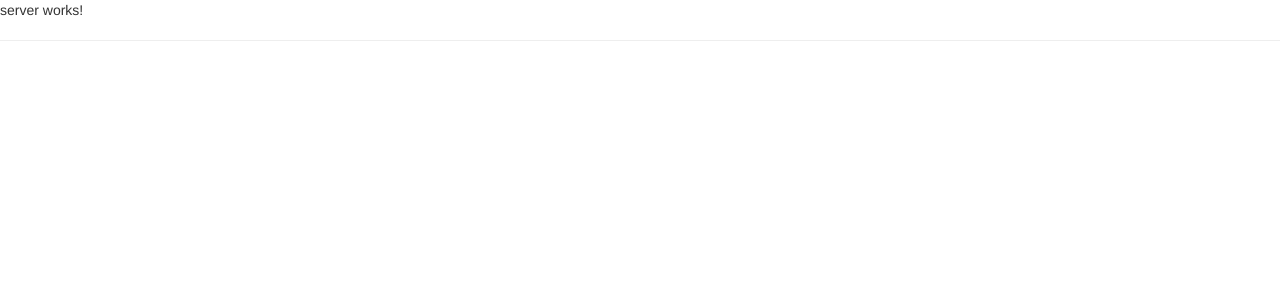
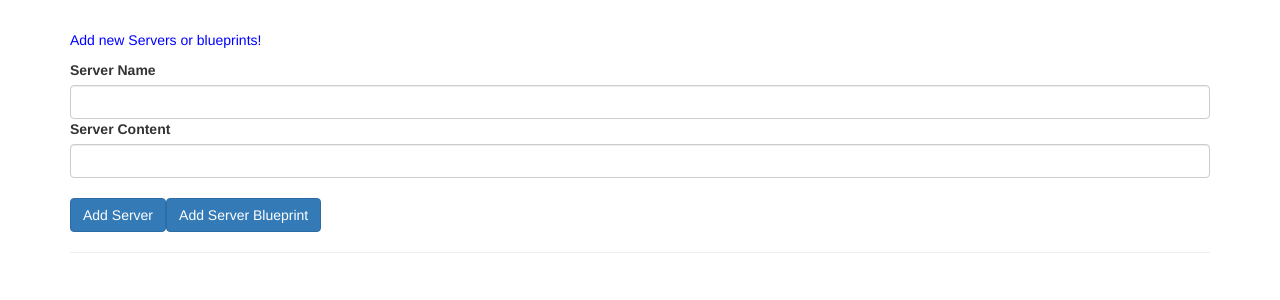
Before and after one commit to Ruturaj2003/Angular_Project, an Angular app: page / in a window 1280 px wide. Shown: the top 300 px of the page. Built offline with nearby package versions, Linux system fonts and the light colour scheme.

Commit message:
Create Starting DataBinding Project

```diff
--- a/src/app/app.component.css
+++ b/src/app/app.component.css
@@ -0,0 +1,7 @@
+.container {
+  margin-top: 30px;
+}
+
+p {
+  color: blue;
+}
--- a/src/app/app.component.html
+++ b/src/app/app.component.html
@@ -1,2 +1,34 @@
-<app-server></app-server>
-<hr />
+<div class="container">
+  <div class="row">
+    <div class="col-xs-12">
+      <p>Add new Servers or blueprints!</p>
+      <label>Server Name</label>
+      <input type="text" class="form-control" [(ngModel)]="newServerName" />
+      <label>Server Content</label>
+      <input type="text" class="form-control" [(ngModel)]="newServerContent" />
+      <br />
+      <button class="btn btn-primary" (click)="onAddServer()">
+        Add Server
+      </button>
+      <button class="btn btn-primary" (click)="onAddBlueprint()">
+        Add Server Blueprint
+      </button>
+    </div>
+  </div>
+  <hr />
+  <div class="row">
+    <div class="col-xs-12">
+      <div class="panel panel-default" *ngFor="let element of serverElements">
+        <div class="panel-heading">{{ element.name }}</div>
+        <div class="panel-body">
+          <p>
+            <strong *ngIf="element.type === 'server'" style="color: red">{{
+              element.content
+            }}</strong>
+            <em *ngIf="element.type === 'blueprint'">{{ element.content }}</em>
+          </p>
+        </div>
+      </div>
+    </div>
+  </div>
+</div>
--- a/src/app/app.component.ts
+++ b/src/app/app.component.ts
@@ -3,8 +3,27 @@
 @Component({
   selector: 'app-root',
   templateUrl: './app.component.html',
-  styleUrl: './app.component.css'
+  styleUrl: './app.component.css',
 })
 export class AppComponent {
   title = 'Angular_Project';
+  serverElements = [];
+  newServerName = '';
+  newServerContent = '';
+
+  onAddServer() {
+    this.serverElements.push({
+      type: 'server',
+      name: this.newServerName,
+      content: this.newServerContent,
+    });
+  }
+
+  onAddBlueprint() {
+    this.serverElements.push({
+      type: 'blueprint',
+      name: this.newServerName,
+      content: this.newServerContent,
+    });
+  }
 }
```
